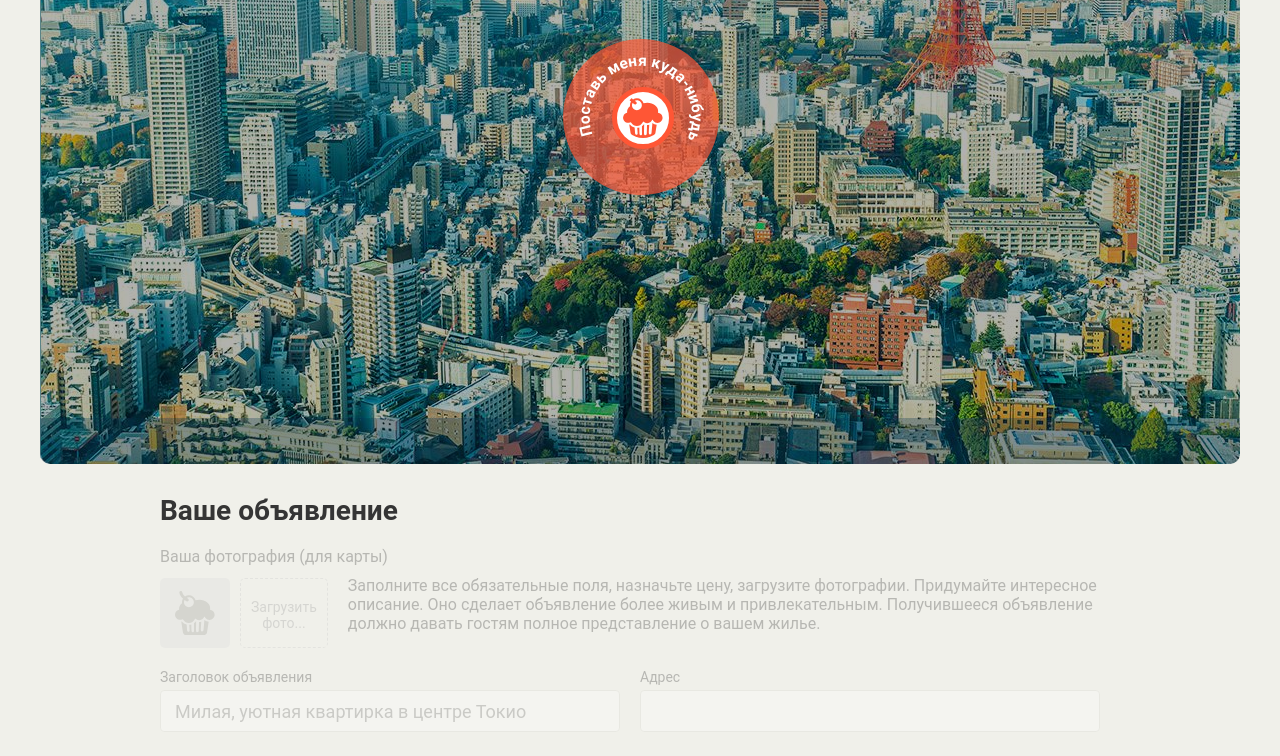
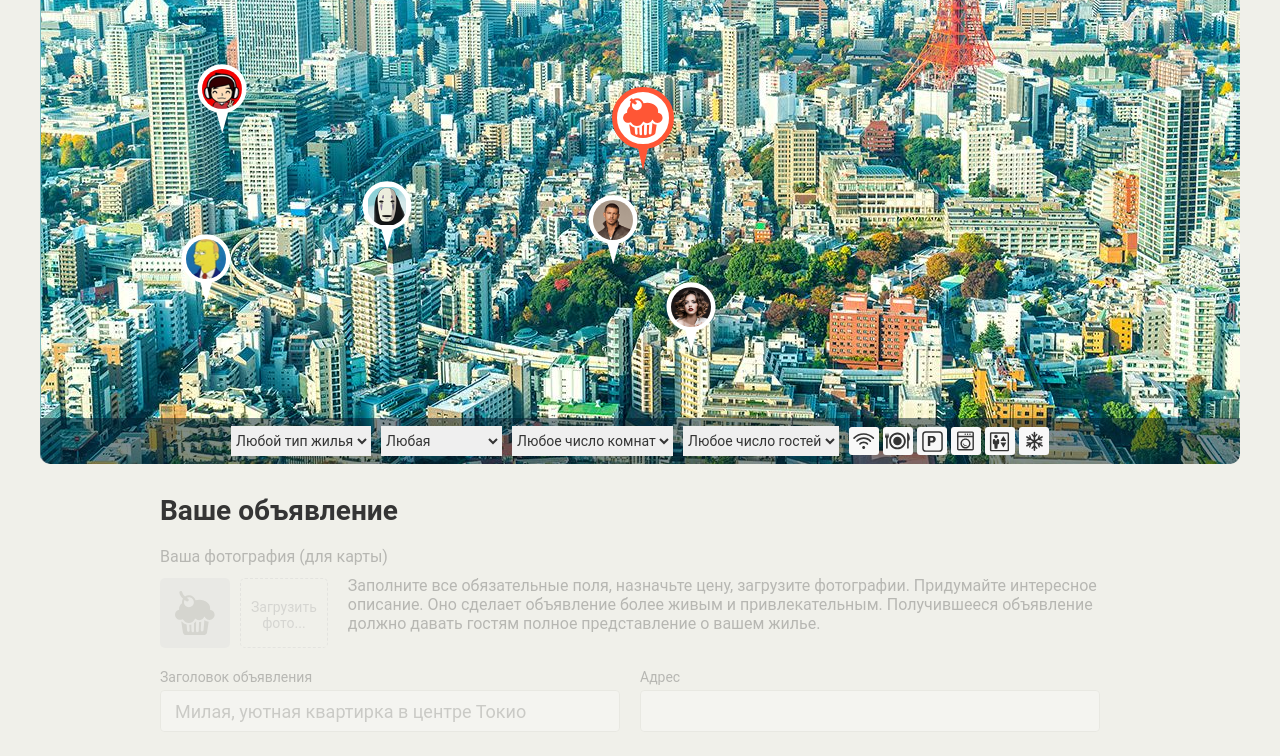
Before and after one commit to sergeytrubkin/198010-keksobooking-20, a website: page index.html in a window 1280 px wide. Shown: the part 286-1042 px from the top of the page. Drawn offline with Linux system fonts and the light colour scheme; files whose address does not match are found by name.

Commit message:
Создает метки пользователей на карте по шаблону с моковыми данными

```diff
--- a/index.html
+++ b/index.html
@@ -1,5 +1,6 @@
 <!DOCTYPE html>
 <html lang="ru">
+
 <head>
   <meta charset="utf-8">
   <link rel="stylesheet" href="css/normalize.css">
@@ -7,6 +8,7 @@
   <link rel="shortcut icon" href="favicon.ico" type="image/x-icon">
   <title>Кексобукинг</title>
 </head>
+
 <body>
 
   <main>
@@ -30,7 +32,9 @@
               <path d="M35,35m-23,0a23,23 0 1,1 46,0a23,23 0 1,1 -46,0" id="tophalf" />
             </defs>
             <ellipse cx="35" cy="35" rx="35" ry="35" fill="rgba(255, 86, 53, 0.7)" />
-            <text><textPath xlink:href="#tophalf" startOffset="0">Поставь меня куда-нибудь</textPath></text>
+            <text>
+              <textPath xlink:href="#tophalf" startOffset="0">Поставь меня куда-нибудь</textPath>
+            </text>
           </svg>
         </button>
       </div>
@@ -66,17 +70,22 @@
           <fieldset id="housing-features" class="map__features">
             <input type="checkbox" name="features" value="wifi" id="filter-wifi" class="map__checkbox visually-hidden">
             <label class="map__feature map__feature--wifi" for="filter-wifi">Wi-Fi</label>
-            <input type="checkbox" name="features" value="dishwasher" id="filter-dishwasher" class="map__checkbox visually-hidden">
+            <input type="checkbox" name="features" value="dishwasher" id="filter-dishwasher"
+              class="map__checkbox visually-hidden">
             <label class="map__feature map__feature--dishwasher" for="filter-dishwasher">Посудомоечная машина</label>
-            <input type="checkbox" name="features" value="parking" id="filter-parking" class="map__checkbox visually-hidden">
+            <input type="checkbox" name="features" value="parking" id="filter-parking"
+              class="map__checkbox visually-hidden">
             <label class="map__feature map__feature--parking" for="filter-parking">Парковка</label>
-            <input type="checkbox" name="features" value="washer" id="filter-washer" class="map__checkbox visually-hidden">
+            <input type="checkbox" name="features" value="washer" id="filter-washer"
+              class="map__checkbox visually-hidden">
             <label class="map__feature map__feature--washer" for="filter-washer">Стиральная машина</label>
-            <input type="checkbox" name="features" value="elevator" id="filter-elevator" class="map__checkbox visually-hidden">
+            <input type="checkbox" name="features" value="elevator" id="filter-elevator"
+              class="map__checkbox visually-hidden">
             <label class="map__feature map__feature--elevator" for="filter-elevator">Лифт</label>
-            <input type="checkbox" name="features" value="conditioner" id="filter-conditioner" class="map__checkbox visually-hidden">
+            <input type="checkbox" name="features" value="conditioner" id="filter-conditioner"
+              class="map__checkbox visually-hidden">
             <label class="map__feature map__feature--conditioner" for="filter-conditioner">Кондиционер</label>
-           </fieldset>
+          </fieldset>
         </form>
       </div>
     </section>
@@ -95,7 +104,9 @@
               <input type="file" id="avatar" name="avatar" class="ad-form-header__input visually-hidden">
               <label class="ad-form-header__drop-zone" for="avatar">Загрузить<br>фото...</label>
             </div>
-            <p class="ad-form-header__info">Заполните все обязательные поля, назначьте цену, загрузите фотографии. Придумайте интересное описание. Оно сделает объявление более живым и привлекательным. Получившееся объявление должно давать гостям полное представление о вашем жилье.</p>
+            <p class="ad-form-header__info">Заполните все обязательные поля, назначьте цену, загрузите фотографии.
+              Придумайте интересное описание. Оно сделает объявление более живым и привлекательным. Получившееся
+              объявление должно давать гостям полное представление о вашем жилье.</p>
           </div>
         </fieldset>
         <fieldset class="ad-form__element ad-form__element--wide">
@@ -152,22 +163,29 @@
         </fieldset>
         <fieldset class="ad-form__element ad-form__element--wide features">
           <legend>Удобства: Wi-Fi, кухня, парковка, стиралка, лифт, кондиционер</legend>
-          <input type="checkbox" name="features" value="wifi" id="feature-wifi" class="feature__checkbox visually-hidden">
+          <input type="checkbox" name="features" value="wifi" id="feature-wifi"
+            class="feature__checkbox visually-hidden">
           <label class="feature feature--wifi" for="feature-wifi">Wi-Fi</label>
-          <input type="checkbox" name="features" value="dishwasher" id="feature-dishwasher" class="feature__checkbox visually-hidden">
+          <input type="checkbox" name="features" value="dishwasher" id="feature-dishwasher"
+            class="feature__checkbox visually-hidden">
           <label class="feature feature--dishwasher" for="feature-dishwasher">Посудомоечная машина</label>
-          <input type="checkbox" name="features" value="parking" id="feature-parking" class="feature__checkbox visually-hidden">
+          <input type="checkbox" name="features" value="parking" id="feature-parking"
+            class="feature__checkbox visually-hidden">
           <label class="feature feature--parking" for="feature-parking">Парковка</label>
-          <input type="checkbox" name="features" value="washer" id="feature-washer" class="feature__checkbox visually-hidden">
+          <input type="checkbox" name="features" value="washer" id="feature-washer"
+            class="feature__checkbox visually-hidden">
           <label class="feature feature--washer" for="feature-washer">Стиральная машина</label>
-          <input type="checkbox" name="features" value="elevator" id="feature-elevator" class="feature__checkbox visually-hidden">
+          <input type="checkbox" name="features" value="elevator" id="feature-elevator"
+            class="feature__checkbox visually-hidden">
           <label class="feature feature--elevator" for="feature-elevator">Лифт</label>
-          <input type="checkbox" name="features" value="conditioner" id="feature-conditioner" class="feature__checkbox visually-hidden">
+          <input type="checkbox" name="features" value="conditioner" id="feature-conditioner"
+            class="feature__checkbox visually-hidden">
           <label class="feature feature--conditioner" for="feature-conditioner">Кондиционер</label>
         </fieldset>
         <fieldset class="ad-form__element ad-form__element--wide">
           <label class="ad-form__label" for="description">Описание (не обязательно)</label>
-          <textarea id="description" name="description" placeholder="Здесь расскажите о том, какое ваше жилье замечательное и вообще"></textarea>
+          <textarea id="description" name="description"
+            placeholder="Здесь расскажите о том, какое ваше жилье замечательное и вообще"></textarea>
         </fieldset>
         <fieldset class="ad-form__element ad-form__element--wide">
           <label class="ad-form__label">Фотография жилья</label>
@@ -192,12 +210,15 @@
       <a class="copyright__link copyright__link--image" href="https://htmlacademy.ru/intensive/javascript">
         <img src="img/htmla-logo.svg" width="130" height="45" alt="HTML Academy" class="copyright__logo">
       </a>
-      <p>Сделано в <a class="copyright__link copyright__link--text" href="https://htmlacademy.ru/intensive/javascript">HTMLAcademy</a> &copy; 2018</p>
+      <p>Сделано в <a class="copyright__link copyright__link--text"
+          href="https://htmlacademy.ru/intensive/javascript">HTMLAcademy</a> &copy; 2018</p>
     </div>
     <ul class="footer__contacts contacts">
       <li><a href="https://twitter.com/htmlacademy_ru" class="contacts__link contacts__link--twitter">Twitter</a></li>
-      <li><a href="https://www.instagram.com/htmlacademy/" class="contacts__link contacts__link--instagram">Instagtam</a></li>
-      <li><a href="https://www.facebook.com/htmlacademy" class="contacts__link contacts__link--facebook">Facebook</a></li>
+      <li><a href="https://www.instagram.com/htmlacademy/"
+          class="contacts__link contacts__link--instagram">Instagtam</a></li>
+      <li><a href="https://www.facebook.com/htmlacademy" class="contacts__link contacts__link--facebook">Facebook</a>
+      </li>
       <li><a href="https://vk.com/htmlacademy" class="contacts__link contacts__link--vk">VK</a></li>
     </ul>
   </footer>
@@ -221,7 +242,8 @@
         <li class="popup__feature popup__feature--elevator"></li>
         <li class="popup__feature popup__feature--conditioner"></li>
       </ul>
-      <p class="popup__description">Великолепная квартира-студия в центре Токио. Подходит как туристам, так и бизнесменам. Квартира полностью укомплектована и недавно отремонтирована.</p>
+      <p class="popup__description">Великолепная квартира-студия в центре Токио. Подходит как туристам, так и
+        бизнесменам. Квартира полностью укомплектована и недавно отремонтирована.</p>
       <div class="popup__photos">
         <img src="" class="popup__photo" width="45" height="40" alt="Фотография жилья">
       </div>
@@ -230,7 +252,8 @@
 
   <!-- Метка объявления -->
   <template id="pin">
-    <button type="button" class="map__pin" style="left: 200px; top: 400px;"><img src="img/avatars/user07.png" width="40" height="40" draggable="false" alt="Метка объявления"></button>
+    <button type="button" class="map__pin" style="left: 200px; top: 400px;"><img src="img/avatars/user07.png" width="40"
+        height="40" draggable="false" alt="Метка объявления"></button>
   </template>
 
   <!-- Сообщение об успешном создании объявления -->
@@ -247,6 +270,7 @@
       <button class="error__button">Попробовать снова</button>
     </div>
   </template>
+  <script src="./js/main.js"></script>
+</body>
 
-</body>
 </html>
--- a/js/main.js
+++ b/js/main.js
@@ -0,0 +1,158 @@
+'use strict';
+
+var MAP_PIN_TEMPLATE = document.querySelector('#pin')
+  .content
+  .querySelector('.map__pin');
+var MAP = document.querySelector('.map');
+var MAP_PINS_BLOCK = MAP.querySelector('.map__pins');
+var OFFSET_MAP_PIN_X = 25;
+var OFFSET_MAP_PIN_Y = 70;
+var USER_COUNT = 8;
+var MIN_LOCATION_X = 0;
+var MIN_LOCATION_Y = 150;
+var MAX_LOCATION_Y = 650;
+var MIN_COUNT_ROOM = 1;
+var MAX_COUNT_ROOM = 100;
+var MIN_COUNT_GUEST = 1;
+var MAX_COUTN_GUEST = 3;
+var MIN_PRICE = 0;
+var MAX_PRICE = 15000;
+
+var Types = ['palace', 'flat', 'house', 'bungalo'];
+var TimeCheck = ['12:00', '13:00', '14:00'];
+var Features = [
+  'wifi',
+  'dishwasher',
+  'parking',
+  'washer',
+  'elevator',
+  'conditioner',
+];
+var Photos = [
+  'http://o0.github.io/assets/images/tokyo/hotel1.jpg',
+  'http://o0.github.io/assets/images/tokyo/hotel2.jpg',
+  'http://o0.github.io/assets/images/tokyo/hotel3.jpg',
+];
+
+
+var getWidthElement = function (element) {
+  return element.offsetWidth;
+};
+
+var generateUrl = function (number) {
+  var urlImg = '';
+  var startUrl = 'img/avatars/user';
+  var endUrl = number + '.png';
+  var endUrlWithZero = endUrl.padStart(6, 0);
+
+  urlImg = startUrl + endUrlWithZero;
+  return urlImg;
+};
+
+var getRandomBetween = function (min, max) {
+  return Math.floor((Math.random() * (max - min + 1)) + min);
+};
+
+var getRandomElement = function (array) {
+  var index = Math.floor(Math.random() * (array.length));
+
+  return array[index];
+};
+
+var getRandomElements = function (array) {
+  var number = Math.floor(Math.random() * (array.length + 1));
+  var newArray = array.slice();
+
+  return newArray.splice(0, number);
+};
+
+var createUserData = function (number) {
+  var timeCheck = getRandomElement(TimeCheck);
+  var userData = [];
+
+  var author = {
+    avatar: generateUrl(number)
+  };
+
+  var location = {
+    x: getRandomBetween(MIN_LOCATION_X, getWidthElement(MAP)),
+    y: getRandomBetween(MIN_LOCATION_Y, MAX_LOCATION_Y),
+  };
+
+  var offer = {
+    title: 'заголовок предложения',
+    address: location.x + ', ' + location.y,
+    price: getRandomBetween(MIN_PRICE, MAX_PRICE),
+    type: getRandomElement(Types),
+    rooms: getRandomBetween(MIN_COUNT_ROOM, MAX_COUNT_ROOM),
+    guests: getRandomBetween(MIN_COUNT_GUEST, MAX_COUTN_GUEST),
+    checkin: timeCheck,
+    checkout: timeCheck,
+    features: getRandomElements(Features),
+    description: 'строка с описанием',
+    photos: getRandomElements(Photos),
+  };
+
+  userData.author = author;
+  userData.offer = offer;
+  userData.location = location;
+
+  return userData;
+};
+
+var createUsers = function () {
+  var users = [];
+
+  for (var i = 1; i <= USER_COUNT; i++) {
+    var userData = createUserData(i);
+    users.push(userData);
+  }
+
+  return users;
+};
+
+// функция активация/деактивация карты. true - активация, false - деактивация
+var activationMap = function (active) {
+  var fadedClass = 'map--faded';
+
+  if (active || MAP.classList.contains(fadedClass)) {
+    MAP.classList.remove(fadedClass);
+  } else {
+    MAP.classList.add(fadedClass);
+  }
+};
+
+// функция создания шаблона метки на карте
+var createPin = function (user) {
+  var pin = MAP_PIN_TEMPLATE.cloneNode(true);
+  pin.style.left = (user.location.x - OFFSET_MAP_PIN_X) + 'px';
+  pin.style.top = (user.location.y - OFFSET_MAP_PIN_Y) + 'px';
+
+  var pinImage = pin.querySelector('img');
+  pinImage.src = user.author.avatar;
+  pinImage.alt = user.offer.title;
+
+  return pin;
+};
+
+// создание фрагметна с метками
+var createPins = function () {
+  var fragment = document.createDocumentFragment();
+  var users = createUsers();
+
+  users.forEach(function (user) {
+    var newPinElement = createPin(user);
+    fragment.appendChild(newPinElement);
+  });
+
+  return fragment;
+};
+
+// отрисовка меток на карте и активация карты
+var renderPins = function () {
+  var pins = createPins();
+  MAP_PINS_BLOCK.appendChild(pins);
+  activationMap(true);
+};
+
+renderPins();
```
